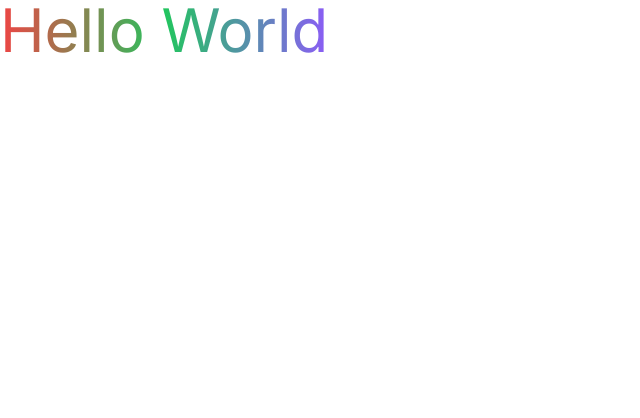
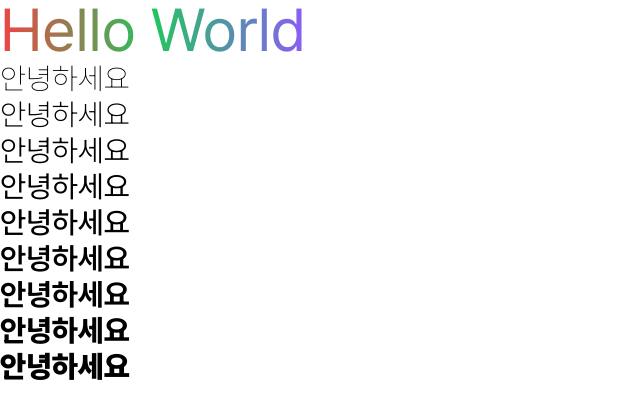
Before and after one commit to oris8/CCC-coworkers, a Next.js app: page / in a window 1280 px wide. Shown: the top 418 px of the page, without its empty margins (0-640 px from the left). Built offline with nearby package versions, Linux system fonts and the light colour scheme.

Commit message:
📦 chore: pretendard Variable 폰트 설정

```diff
--- a/app/layout.tsx
+++ b/app/layout.tsx
@@ -1,9 +1,12 @@
 import type { Metadata } from 'next';
-import { Inter } from 'next/font/google';
+import localFont from 'next/font/local';
 
 import './globals.css';
 
-const inter = Inter({ subsets: ['latin'] });
+const pretendardFont = localFont({
+  src: '../public/fonts/PretendardVariable.woff2',
+  display: 'swap',
+});
 
 export const metadata: Metadata = {
   title: 'Create Next App',
@@ -17,7 +20,7 @@ export default function RootLayout({
 }>) {
   return (
     <html lang="en">
-      <body className={inter.className}>{children}</body>
+      <body className={pretendardFont.className}>{children}</body>
     </html>
   );
 }
--- a/app/page.tsx
+++ b/app/page.tsx
@@ -4,6 +4,17 @@ export default function Home() {
       <h1 className="inline-block bg-gradient-to-r from-red-500 via-green-500 to-violet-500 bg-clip-text text-6xl text-transparent">
         Hello World
       </h1>
+      <div>
+        <p className="text-3xl font-thin">안녕하세요</p>
+        <p className="text-3xl font-extralight">안녕하세요</p>
+        <p className="text-3xl font-light">안녕하세요</p>
+        <p className="text-3xl font-normal">안녕하세요</p>
+        <p className="text-3xl font-medium">안녕하세요</p>
+        <p className="text-3xl font-semibold">안녕하세요</p>
+        <p className="text-3xl font-bold">안녕하세요</p>
+        <p className="text-3xl font-extrabold">안녕하세요</p>
+        <p className="text-3xl font-black">안녕하세요</p>
+      </div>
     </div>
   );
 }
```
Also changed, not shown: public/fonts/PretendardVariable.woff2 (added).
